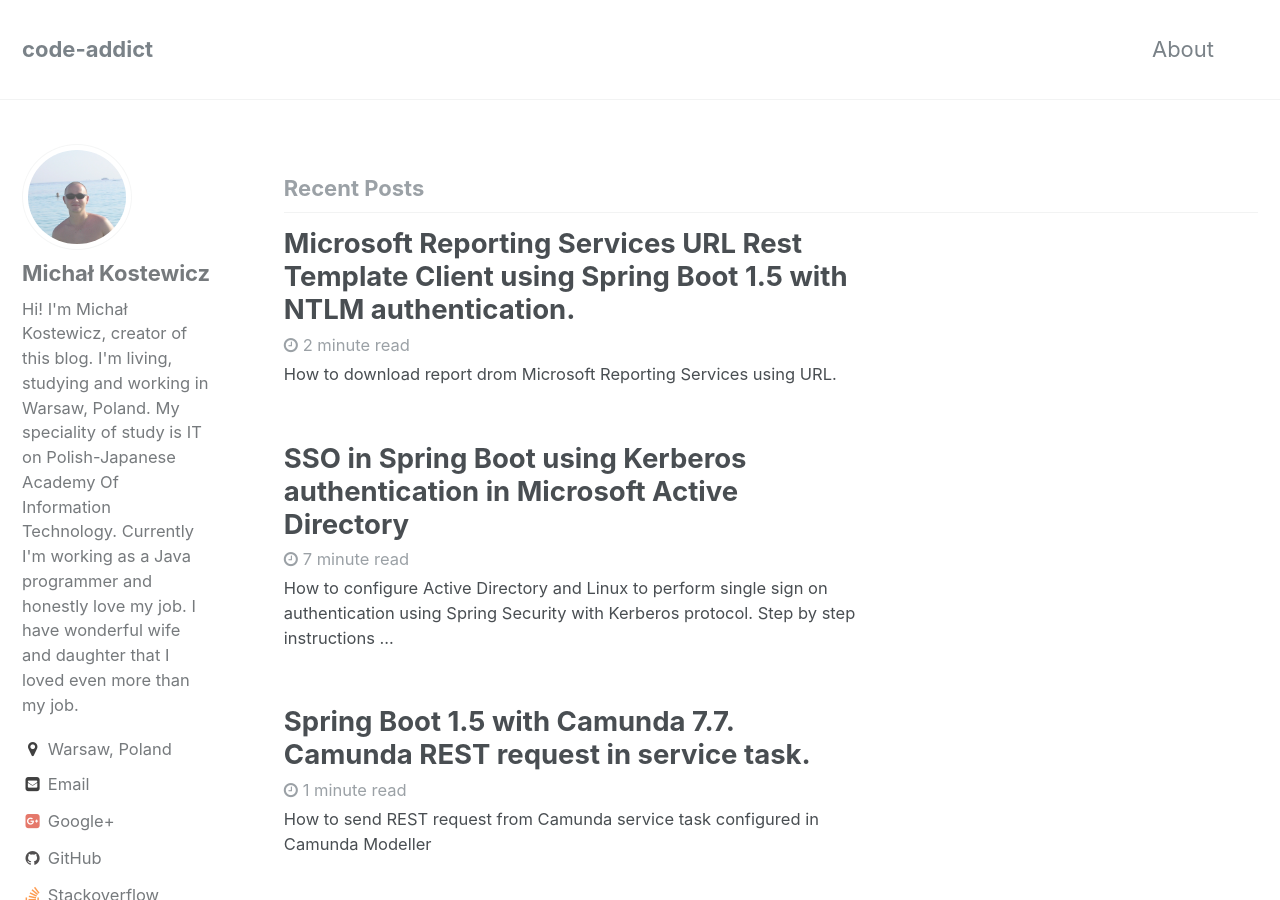
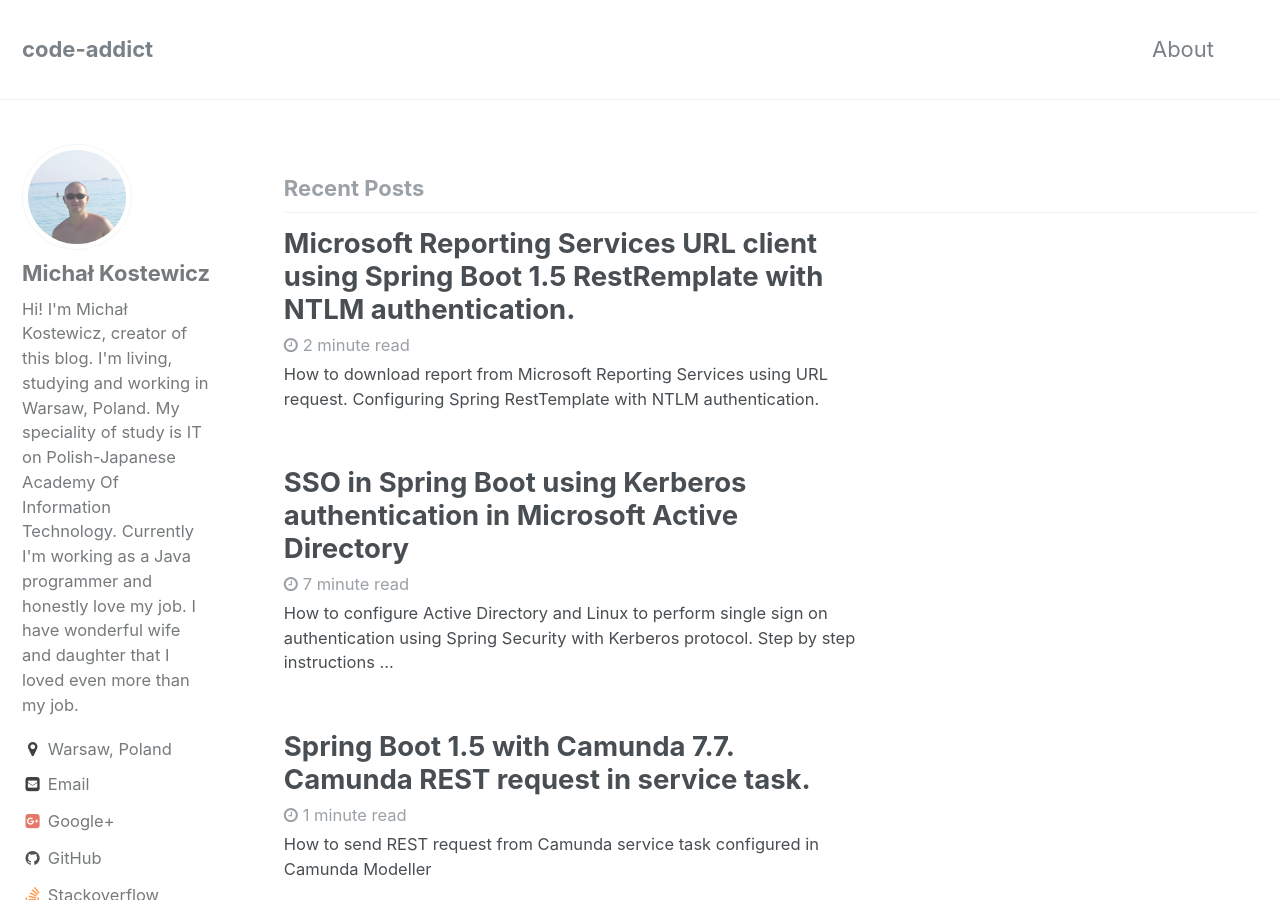
Before and after one commit to k0staa/k0staa.github.io, a Jekyll site: the page built from index.html, in a window 1280 px wide and 900 px high. Built offline with Jekyll 4.4.1, drawn with Linux system fonts in a browser that asks for light colours; the list of posts is cut into pages by our own code; some of the changed lines change nothing that is shown.

Commit message:
Finished post about connecting to Reporting Services using URL request.

```diff
--- a/_posts/2018-01-27-reporting-services-rest-url-client.markdown
+++ b/_posts/2018-01-27-reporting-services-rest-url-client.markdown
@@ -1,6 +1,6 @@
 ---
-title:  "Microsoft Reporting Services URL Rest Template Client using Spring Boot 1.5 with NTLM authentication. "
-excerpt: "How to download report drom Microsoft Reporting Services using URL."
+title:  "Microsoft Reporting Services URL client using Spring Boot 1.5 RestRemplate with NTLM authentication."
+excerpt: "How to download report from Microsoft Reporting Services using URL request. Configuring Spring RestTemplate with NTLM authentication."
 header:
   overlay_image: /assets/images/post_teaser.jpeg
   overlay_filter: 0.5 # same as adding an opacity of 0.5 to a black background
@@ -12,9 +12,9 @@
  - First using a URL query.
  - Second using SOAP Web Service (I will explain this method in future post).
 
-In this post I will describe first (simpler) method. Using this method, you can connect to almost every version of Reporting Services it must be configured beforehand (in particular, [Web Service URL Configuration](https://docs.microsoft.com/en-us/sql/reporting-services/install-windows/configure-a-url-ssrs-configuration-manager)).
+In this post I will describe first (simpler) method. Using this method, you can connect to almost every version of Reporting Services but it must be configured beforehand (in particular, [Web Service URL Configuration](https://docs.microsoft.com/en-us/sql/reporting-services/install-windows/configure-a-url-ssrs-configuration-manager)).
 
-To create an application I use spring boot version 1.5 and Apache HTTP Components library to configure the appropriate HTTP client with NTLM authentication (default authentication in Reporting Services)
+To create an application I use Spring Boot version 1.5 and Apache HTTP Components library to configure the appropriate HTTP client with NTLM authentication (default authentication in Reporting Services)
 
 I have my application builded with Maven. This is the whole `pom.xml` file:
 ~~~ xml
@@ -83,9 +83,20 @@
 
 ~~~
 
-As you can see I added just `org.apache.httpcomponents.httpclient` and `org.projectlombok.lombok` (you can omit the lombok because I used it to simplify logging)
-Now let's create REST Template configruation (with NTLM Authentication configuration):
+As you can see I added just `org.apache.httpcomponents.httpclient` and `org.projectlombok.lombok` (you can omit the lombok because I used it to simplify logging).
+Now let's create REST Template configuration (with NTLM authentication configuration):
 ~~~ java
+import org.apache.http.auth.AuthScope;
+import org.apache.http.auth.NTCredentials;
+import org.apache.http.client.CredentialsProvider;
+import org.apache.http.impl.client.BasicCredentialsProvider;
+import org.apache.http.impl.client.CloseableHttpClient;
+import org.apache.http.impl.client.HttpClientBuilder;
+import org.springframework.context.annotation.Bean;
+import org.springframework.context.annotation.Configuration;
+import org.springframework.http.client.HttpComponentsClientHttpRequestFactory;
+import org.springframework.web.client.RestTemplate;
+
 @Configuration
 public class ReportingServicesHTTPClientConfiguration {
 
@@ -116,7 +127,7 @@
     }
 }
 ~~~
-As you can see the configuration is quite simple. The most important element is to configure NTLM authentication. I noticed that the 3rd parameter of the NTCredentials class is unnecessary, but look at the documentation of the class because maybe in your case it should be set.
+Configuration is quite simple. The most important element is to configure NTLM authentication. I noticed that the 3rd parameter of the NTCredentials class is unnecessary, but look at the documentation of the class because maybe in your case it should be set.
 
 Now we can create simple client to make connection to Reporting Services.
 ~~~ java
@@ -127,9 +138,6 @@
 import org.springframework.stereotype.Component;
 import org.springframework.web.client.RestTemplate;
 
-/**
- * Created by Michal Kostewicz on 23.01.18.
- */
 @Component
 public class ReportingServicesClient {
     private static String FORMAT_URL_PART = "&rs:Format=";
@@ -149,8 +157,9 @@
 }
 
 ~~~
-As you can see the only required thing here is to setup proper reporting Services URL (configured in Reporting Services configuration). I pass report name and report format parameters to method which return report as byte array.
-I create simple test to test client connection.
+As shown on listing the only required thing here is to setup proper reporting Services URL (configured in Reporting Services configuration). I pass report name and report format parameters to method which return report as byte array.
+
+I create simple unit test to test client connection.
 ~~~ java
 import org.junit.Test;
 import org.junit.runner.RunWith;
@@ -180,5 +189,5 @@
     }
 }
 ~~~
-Whole project is in my GitHub account: SSSSEEEEEEEEEEEEEEEEE
- This is it! You should now be able to send requests to Reporting Services and get reports. Thanks for reading!
+You can find whole project in my [GitHub account](https://github.com/k0staa/Code-Addict-Repos/tree/master/reporting-services)
+ This is it! You should now be able to send requests to Reporting Services and receive reports. Thanks for reading!
```
